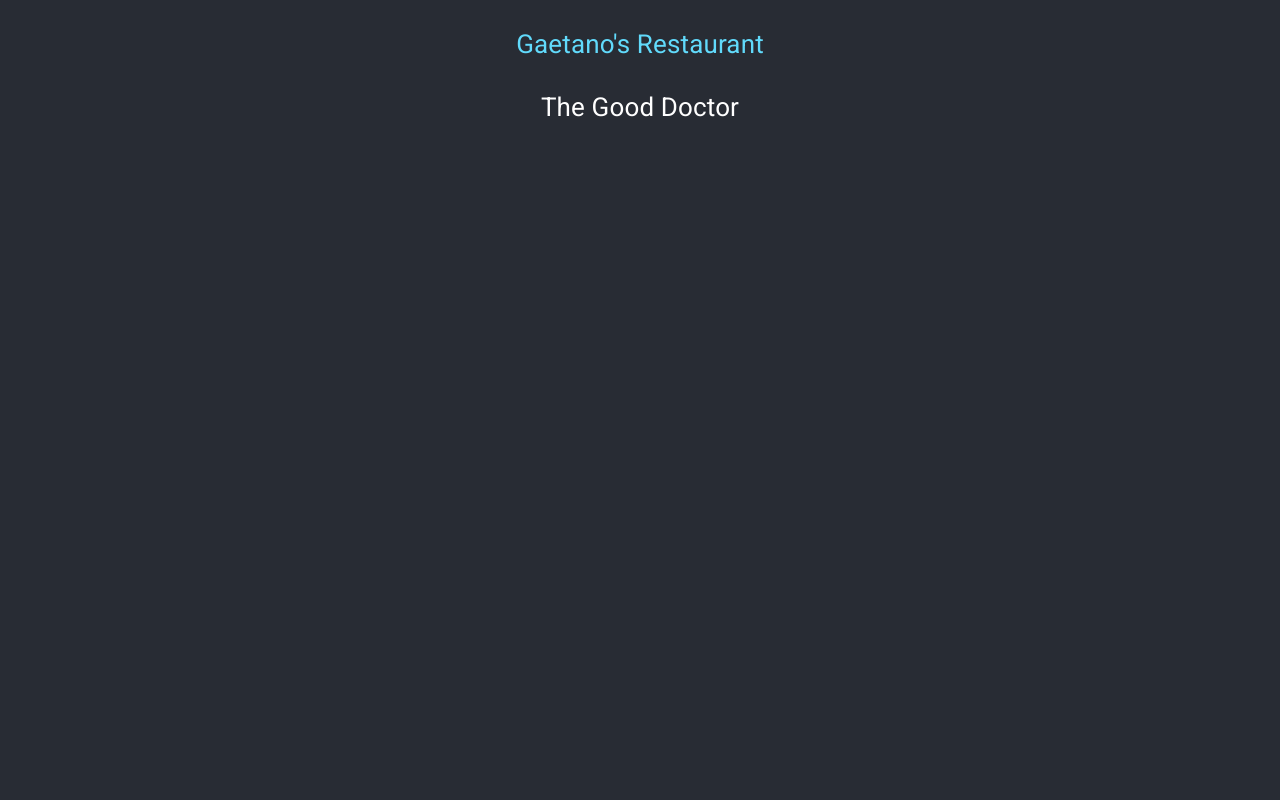
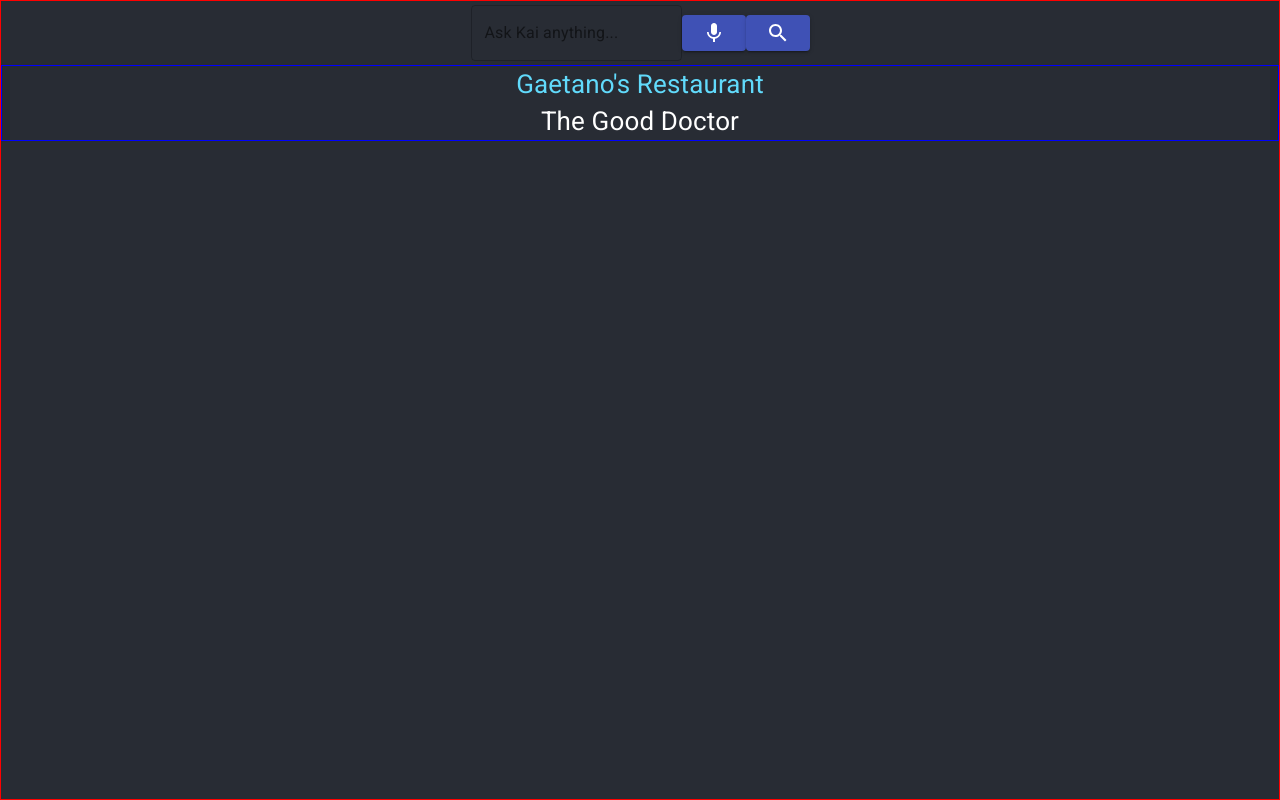
Before and after one commit to jhlumd/meetpai-fe, a React (Create React App) app: page / in a window 1280 px wide. Built offline with nearby package versions, Linux system fonts and the light colour scheme.

Commit message:
Add search input section outline

```diff
--- a/package.json
+++ b/package.json
@@ -4,6 +4,7 @@
   "private": true,
   "dependencies": {
     "@material-ui/core": "^4.11.0",
+    "@material-ui/icons": "^4.9.1",
     "@testing-library/jest-dom": "^4.2.4",
     "@testing-library/react": "^9.5.0",
     "@testing-library/user-event": "^7.2.1",
--- a/src/components/App.css
+++ b/src/components/App.css
@@ -11,6 +11,7 @@
   text-align: center;
 }
 
+/* fixme */
 .blue {
   color: #61dafb;
 }
--- a/src/components/ItemShowCard/ItemShowCard.css
+++ b/src/components/ItemShowCard/ItemShowCard.css
@@ -1,14 +1,22 @@
 .item-show-card-container {
   position: absolute;
   width: 100%;
-  height: 100%;
-  top: 0;
+  height: calc(100vh - 64px);
+  top: 64px;
   overflow: hidden;
-  background-color: darkblue;
-  transition: all 1s ease-in-out;
+  border-radius: 5px;
+  background-color: #151515;
+  transition: top 1s ease-in-out, height 1s ease-in-out;
 }
 
 .item-show-card-container.hide {
   top: 100%;
   height: 0;
 }
+
+.item-show-card-container .header {
+  width: 100%;
+  padding: 10px;
+  display: flex;
+  justify-content: space-between;
+}
--- a/src/components/ItemShowCard/ItemShowCard.js
+++ b/src/components/ItemShowCard/ItemShowCard.js
@@ -1,5 +1,6 @@
 import React from "react";
 import { Button } from "@material-ui/core";
+import { Close, Share } from "@material-ui/icons";
 import "./ItemShowCard.css";
 // import SearchPage from "./SearchPage";
 // import ItemShowCard from "./ItemShowCard";
@@ -7,9 +8,30 @@
 export default function ItemShowCard(props) {
   const { showCardHidden, itemForShowCard, handleCloseShowCard } = props;
 
+  const handleShareItem = () => {
+    console.log("Share item:", itemForShowCard.name);
+  };
+
   return (
     <div className={`item-show-card-container${showCardHidden ? " hide" : ""}`}>
-      <Button onClick={handleCloseShowCard}>x</Button>
+      <div className="header">
+        <Button
+          onClick={handleCloseShowCard}
+          variant="contained"
+          color="primary"
+        >
+          <Close />
+        </Button>
+
+        <Button
+          onClick={handleShareItem}
+          variant="contained"
+          color="primary"
+        >
+          <Share />
+        </Button>
+      </div>
+
       <p>
         Item Show Card:{" "}
         {itemForShowCard.name ? itemForShowCard.name : "No Item Selected"}
--- a/src/components/SearchPage/SearchInput.js
+++ b/src/components/SearchPage/SearchInput.js
@@ -0,0 +1,41 @@
+import React from "react";
+import { Button, TextField } from "@material-ui/core";
+import { Mic, Search } from "@material-ui/icons";
+
+export default function SearchInput(props) {
+  // const { demoData, handleSelectItemForShowCard } = props;
+
+  const handleVoiceInputStart = () => {
+    console.log("Start voice input...");
+  };
+
+  const handleSubmitSearch = () => {
+    console.log("Submit search!!");
+  };
+
+  return (
+    <div className="search-input-container">
+      <TextField
+        id="search-text-input"
+        label="Ask Kai anything..."
+        variant="outlined"
+      />
+
+      <Button
+        onClick={handleVoiceInputStart}
+        variant="contained"
+        color="primary"
+      >
+        <Mic />
+      </Button>
+
+      <Button
+        onClick={handleSubmitSearch}
+        variant="contained"
+        color="primary"
+      >
+        <Search />
+      </Button>
+    </div>
+  );
+}
--- a/src/components/SearchPage/SearchPage.css
+++ b/src/components/SearchPage/SearchPage.css
@@ -0,0 +1,16 @@
+.search-page-container {
+  border: 1px solid red;
+  width: 100%;
+  min-height: 100vh;
+}
+
+.search-input-container {
+  height: 64px;
+  display: flex;
+  justify-content: center;
+  align-items: center;
+}
+
+.search-page-container .results-index {
+  border: 1px solid blue;
+}
--- a/src/components/SearchPage/SearchPage.js
+++ b/src/components/SearchPage/SearchPage.js
@@ -1,13 +1,18 @@
 import React from "react";
 import "./SearchPage.css";
-// import SearchPage from "./SearchPage";
+import SearchInput from "./SearchInput";
 // import ItemShowCard from "./ItemShowCard";
 
 export default function SearchPage(props) {
   const { demoData, handleSelectItemForShowCard } = props;
 
+  // state for the search term
+
   return (
     <div className="search-page-container">
+      <SearchInput />
+
+      <div className="results-index">
         <p
           onClick={() => handleSelectItemForShowCard(demoData[0])}
           className="blue"
@@ -18,5 +23,6 @@
           {demoData[1].name}
         </p>
       </div>
+    </div>
   );
 }
--- a/src/index.css
+++ b/src/index.css
@@ -1,3 +1,49 @@
+/* Reset */
+html, body, div, span, applet, object, iframe,
+h1, h2, h3, h4, h5, h6, p, blockquote, pre,
+a, abbr, acronym, address, big, cite, code,
+del, dfn, em, img, ins, kbd, q, s, samp,
+small, strike, strong, sub, sup, tt, var,
+b, u, i, center,
+dl, dt, dd, ol, ul, li,
+fieldset, form, label, legend,
+table, caption, tbody, tfoot, thead, tr, th, td,
+article, aside, canvas, details, embed,
+figure, figcaption, footer, header, hgroup,
+menu, nav, output, ruby, section, summary,
+time, mark, audio, video {
+	margin: 0;
+	padding: 0;
+	border: 0;
+	font-size: 100%;
+	font: inherit;
+	vertical-align: baseline;
+}
+/* HTML5 display-role reset for older browsers */
+article, aside, details, figcaption, figure,
+footer, header, hgroup, menu, nav, section {
+	display: block;
+}
+body {
+	line-height: 1;
+}
+ol, ul {
+	list-style: none;
+}
+blockquote, q {
+	quotes: none;
+}
+blockquote:before, blockquote:after,
+q:before, q:after {
+	content: '';
+	content: none;
+}
+table {
+	border-collapse: collapse;
+	border-spacing: 0;
+}
+
+/* Globals */
 body {
   margin: 0;
   font-family: -apple-system, BlinkMacSystemFont, 'Segoe UI', 'Roboto', 'Oxygen',
@@ -7,7 +53,18 @@
   -moz-osx-font-smoothing: grayscale;
 }
 
-code {
-  font-family: source-code-pro, Menlo, Monaco, Consolas, 'Courier New',
-    monospace;
+/* Set box model to border-box.
+Based on css-tricks.com/inheriting-box-sizing-probably-slightly-better-best-practice */
+html {
+  -webkit-box-sizing: border-box;
+  -moz-box-sizing: border-box;
+  box-sizing: border-box;
 }
+
+*,
+*:before,
+*:after {
+  -webkit-box-sizing: inherit;
+  -moz-box-sizing: inherit;
+  box-sizing: inherit;
+}
```
Also changed, not shown: 1 other file (tests, documents, lock files or other folders). Lines whose indentation alone changed are shown as unchanged.
